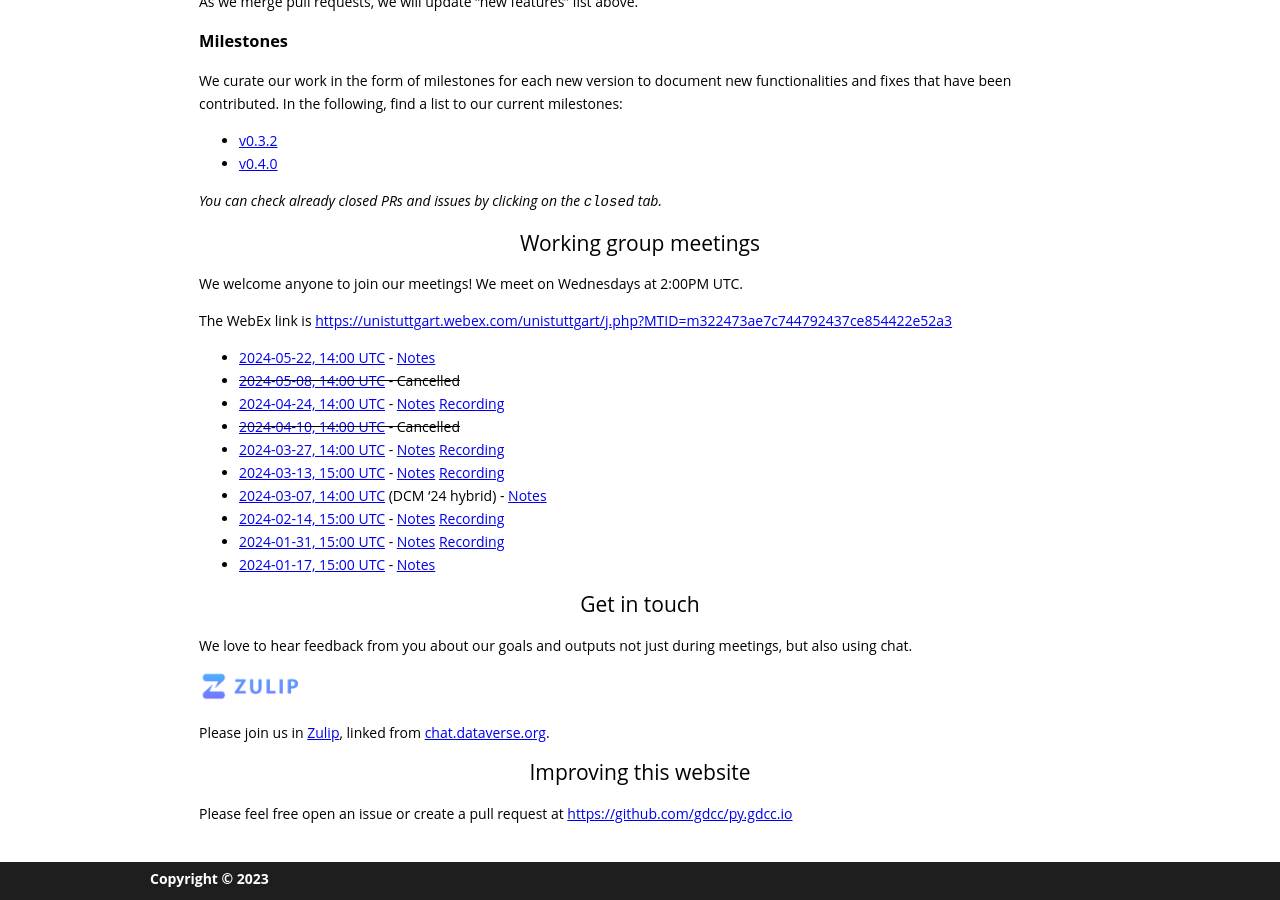
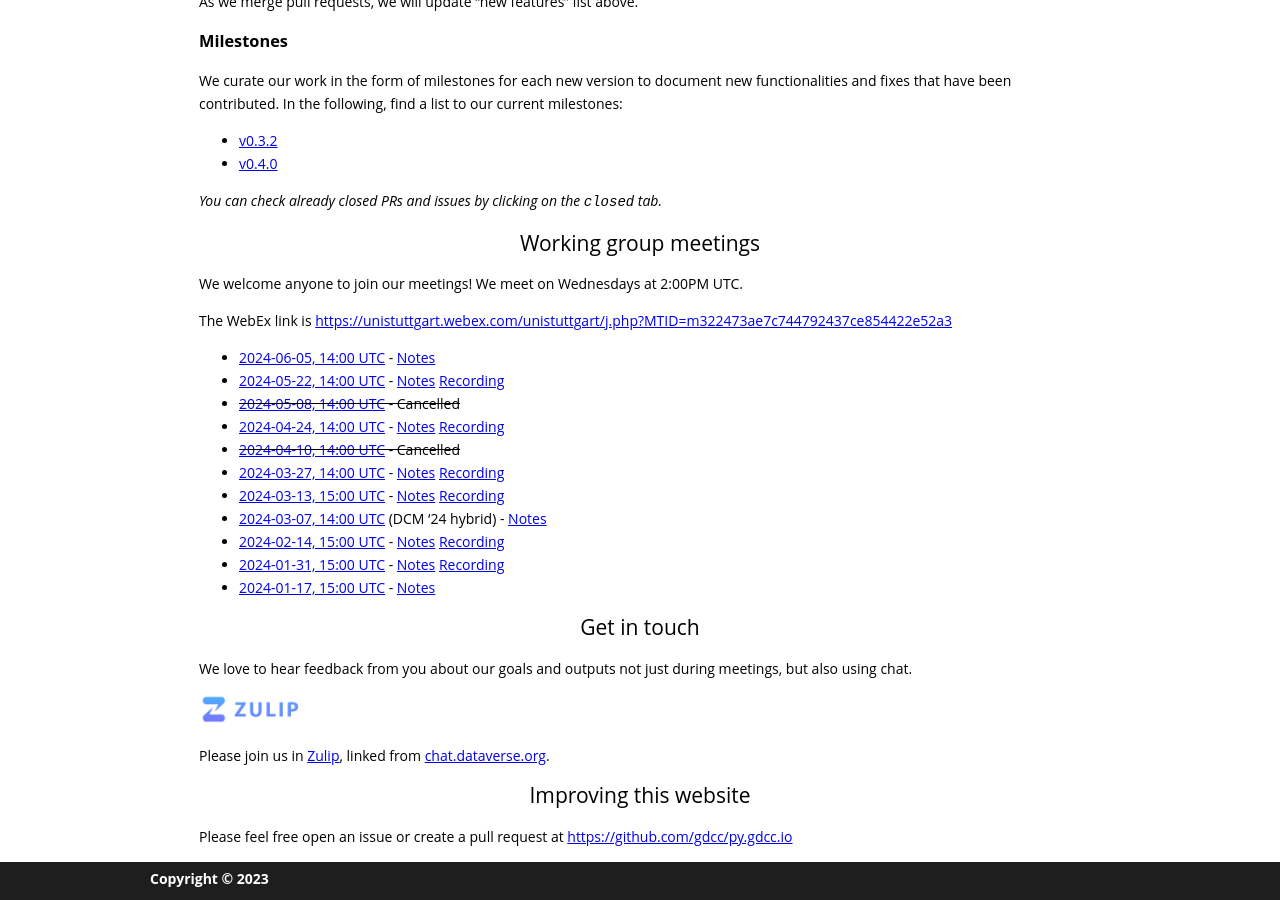
Before and after one commit to gdcc/py.gdcc.io, a Jekyll site: the page built from index.md, in a window 1280 px wide and 900 px high, scrolled down 2285 px. Built offline with Jekyll 4.4.1, drawn with Linux system fonts in a browser that asks for light colours; our own code applies the rules of GitHub Pages for plain Markdown files.

Commit message:
add recent meeting and check work point

```diff
--- a/index.md
+++ b/index.md
@@ -39,7 +39,7 @@ We have set up a [proposal](https://docs.google.com/document/d/15cd_I2caOX5ekJrG
 ### Phase 2: Issues and PRs
 
 - [x] POST request header fix → Breaks current version
-- [ ] Work through other issues and PRs
+- [x] Work through other issues and PRs
 
 ### Phase 3: Merging/integrating other Python libraries
 
@@ -70,7 +70,8 @@ We welcome anyone to join our meetings! We meet on Wednesdays at 2:00PM UTC.
 
 The WebEx link is <https://unistuttgart.webex.com/unistuttgart/j.php?MTID=m322473ae7c744792437ce854422e52a3>
 
-- [2024-05-22, 14:00 UTC](https://time.is/compare/1400_22_May_2024_in_UTC) - [Notes](https://docs.google.com/document/d/1ve1i5XFCB7oG3wDOcHoQlKogbcRhFVOMIgdoTQn45Hg/edit?usp=sharing)
+- [2024-06-05, 14:00 UTC](https://time.is/compare/1400_05_June_2024_in_UTC) - [Notes](https://docs.google.com/document/d/1g8Y-9SnqCWIsUgHHj0v2yaniVQl6gfS7QZwE7dCved4/edit?usp=sharing)
+- [2024-05-22, 14:00 UTC](https://time.is/compare/1400_22_May_2024_in_UTC) - [Notes](https://docs.google.com/document/d/1ve1i5XFCB7oG3wDOcHoQlKogbcRhFVOMIgdoTQn45Hg/edit?usp=sharing) [Recording](https://drive.google.com/file/d/1-a_Vk7QBGmVg0YqQJ7vd1XCoHWC-wQUc/view?usp=share_link)
 - ~~[2024-05-08, 14:00 UTC](https://time.is/compare/1400_08_May_2024_in_UTC) - Cancelled~~
 - [2024-04-24, 14:00 UTC](https://time.is/compare/1400_24_Apr_2024_in_UTC) - [Notes](https://docs.google.com/document/d/1zn6GIgbOxZZiVyP6sJ8hEa0zDTZq9RRhqckKUEx3fsA/edit?usp=sharing) [Recording](https://drive.google.com/file/d/1nQoAoYjWVnfIS2FOlq-GPBqyHxvl2fWT/view?usp=share_link)
 - ~~[2024-04-10, 14:00 UTC](https://time.is/compare/1400_10_Apr_2024_in_UTC) - Cancelled~~
```
